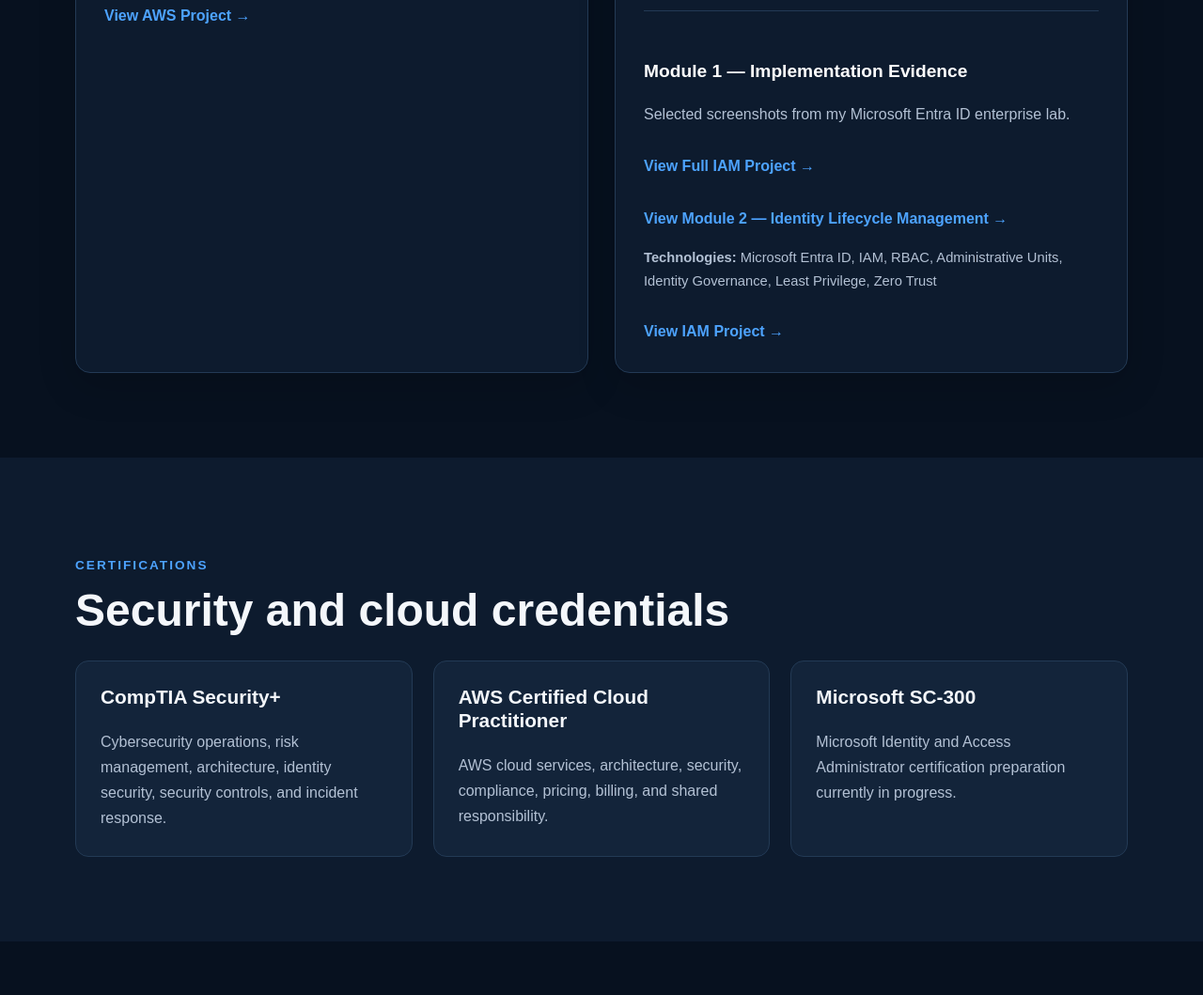
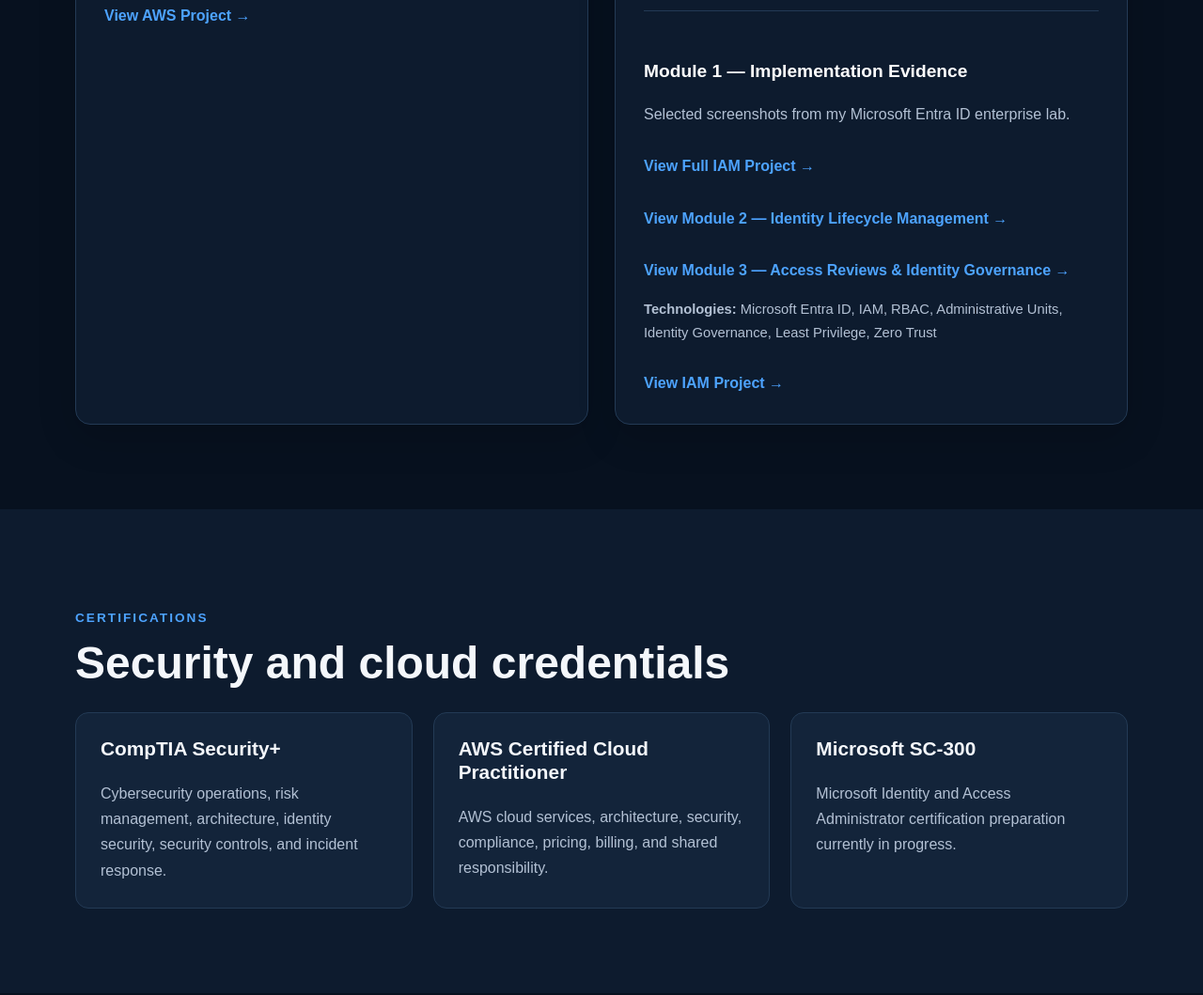
Before and after one commit to mikeharris23/cloud-resume-project, a plain HTML site: page index.html in a window 1280 px wide. Shown: the part 2815-3874 px from the top of the page at 94% size. Drawn offline with Linux system fonts and the light colour scheme; no server answers.

Commit message:
Update index.html

```diff
--- a/index.html
+++ b/index.html
@@ -315,6 +315,12 @@
   </a>
 </p>
 
+              <p>
+  <a class="project-link" href="iam-governance.html">
+    View Module 3 — Access Reviews &amp; Identity Governance &rarr;
+  </a>
+</p>
+
             <p class="technology-list">
               <strong>Technologies:</strong>
               Microsoft Entra ID, IAM, RBAC, Administrative Units,
```
